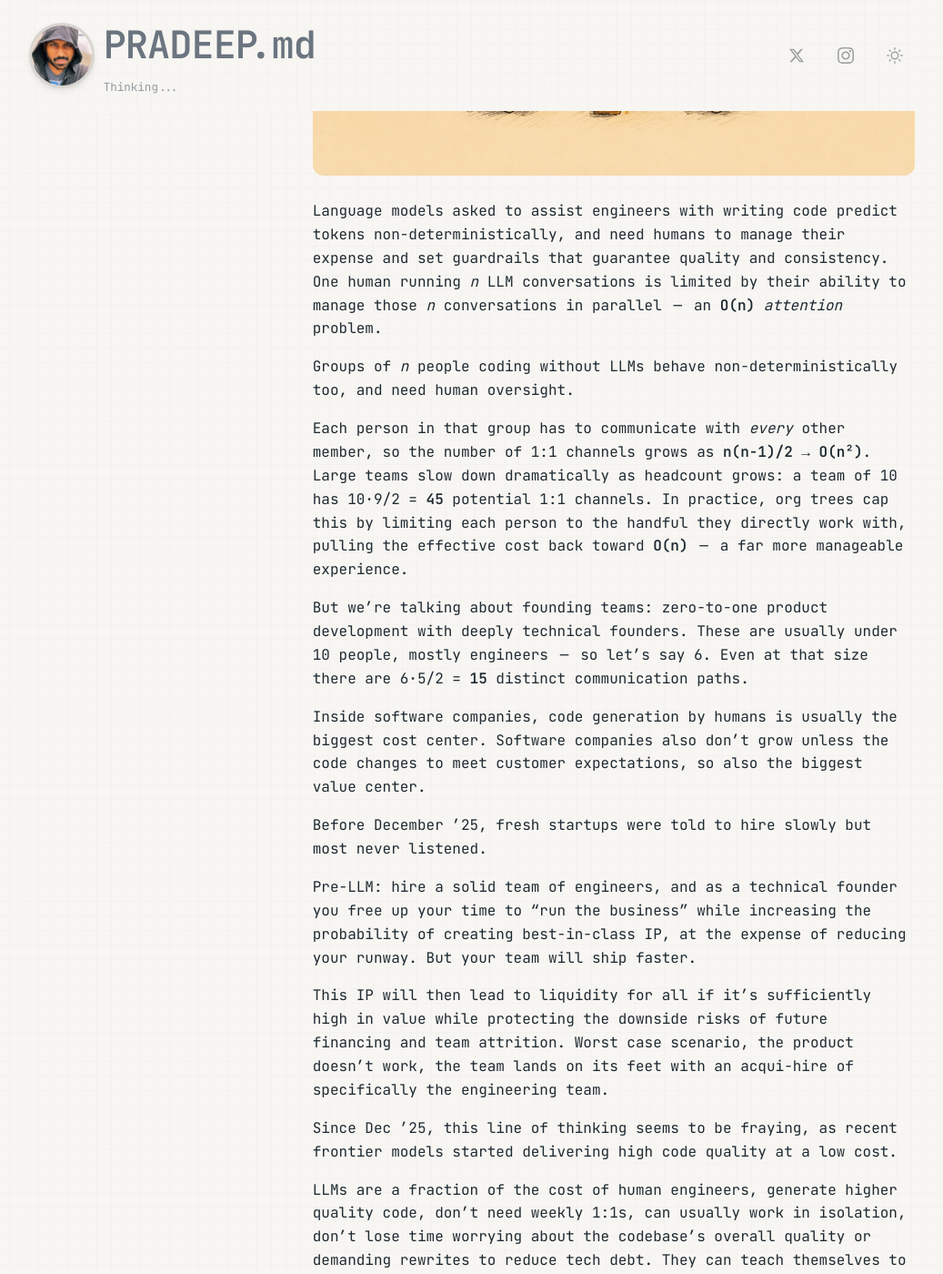
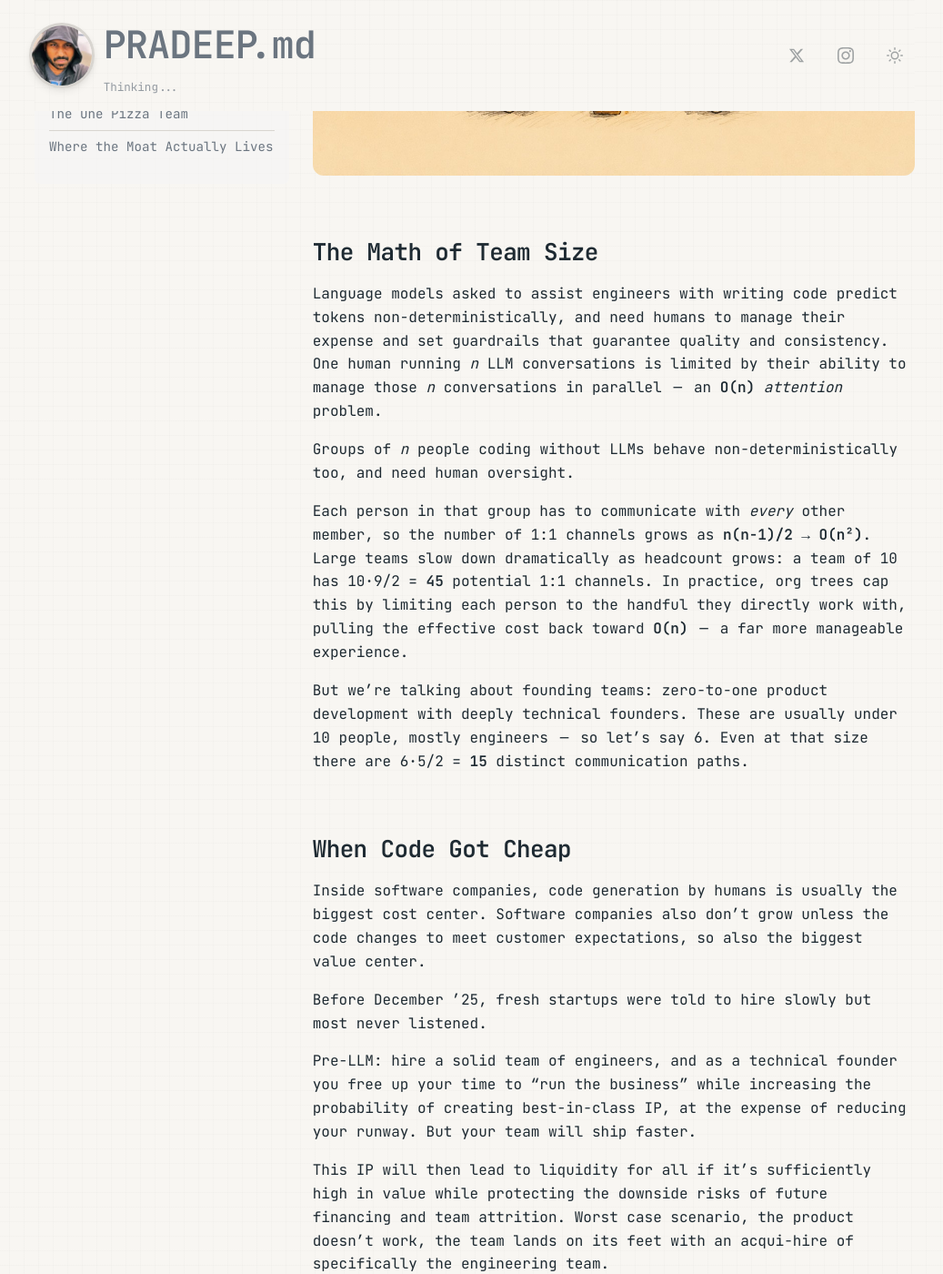
Before and after one commit to skyfallsin/skyfallsin.github.io, a Jekyll site: the page built from _posts/2026-06-30-one-pizza-startup.md, in a window 1280 px wide and 1400 px high, scrolled down 642 px. Shown: the whole window at 91% size, without its empty margins (118-1155 px from the left). Built offline with Jekyll 4.4.1, drawn with Linux system fonts in a browser that asks for light colours; nearby versions of some CDN libraries; some of the changed text lies outside the part shown.

Commit message:
Add section headings to one pizza startup post

```diff
--- a/_posts/2026-06-30-one-pizza-startup.md
+++ b/_posts/2026-06-30-one-pizza-startup.md
@@ -6,6 +6,8 @@ image: /images/posts/one-pizza-startup.jpg
 image_alt: Two founders and small AI robots eating pizza around laptops
 ---
 
+## The Math of Team Size
+
 Language models asked to assist engineers with writing code predict tokens non-deterministically, and need humans to manage their expense and set guardrails that guarantee quality and consistency. One human running *n* LLM conversations is limited by their ability to manage those *n* conversations in parallel — an **O(n)** _attention_ problem.
 
 Groups of *n* people coding without LLMs behave non-deterministically too, and need human oversight.
@@ -13,6 +15,8 @@ Groups of *n* people coding without LLMs behave non-deterministically too, and n
 Each person in that group has to communicate with *every* other member, so the number of 1:1 channels grows as **n(n−1)/2 → O(n²)**. Large teams slow down dramatically as headcount grows: a team of 10 has 10·9/2 = **45** potential 1:1 channels. In practice, org trees cap this by limiting each person to the handful they directly work with, pulling the effective cost back toward **O(n)** — a far more manageable experience.
 
 But we’re talking about founding teams: zero-to-one product development with deeply technical founders. These are usually under 10 people, mostly engineers — so let’s say 6. Even at that size there are 6·5/2 = **15** distinct communication paths.
+
+## When Code Got Cheap
 
 Inside software companies, code generation by humans is usually the biggest cost center. Software companies also don’t grow unless the code changes to meet customer expectations, so also the biggest value center.
 
@@ -29,6 +33,8 @@ LLMs are a fraction of the cost of human engineers, generate higher quality code
 In the event they spawn more of themselves to work with, the relationships aren’t fraught with human dynamics and are a lot more predictably high quality.
 
 As a software company, LLMs type out code faster than humans manually writing it. Tech, a measure of providence and human oversight combine to make that code actually shippable. The cost of managing a “team” of _n_ LLM agents is the cost of a highly paid engineer’s salary plus disciplined token burn. The best engineers are able to orchestrate LLMs to execute high-quality deltas in hours, not weeks, at the cost of _n_ individual 1:1 conversations with isolated agents.
+
+## The One Pizza Team
 
 Let’s do some rough napkin math now:
 
@@ -53,6 +59,8 @@ So now the big question - why add more people to a zero-to-one engineering team
 
 The heavy lifting being done in these team structures: the quality of the engineers in question, their paranoia when designing, building and editing systems over time, and their and the org’s token budgeting and discipline. Can these engineers context-switch aggressively without burning out over time? That’s another huge one.
 
+## Where the Moat Actually Lives
+
 Code as leverage is well understood. But there’s a notion in the funding market right now that small teams produce easily reproducible products with no moat — the old logic being “more code needs more engineers, so it’s hard to pull off fast, and *that difficulty* is the moat.”
 
 The problem: no number of engineers saves a company that lacks product-market-fit. So that objection sounds less like analysis and more like an excuse to pass. It’s likely more interesting to check whether the team has a tight, compounding learning loop that leads to PMF.
```
